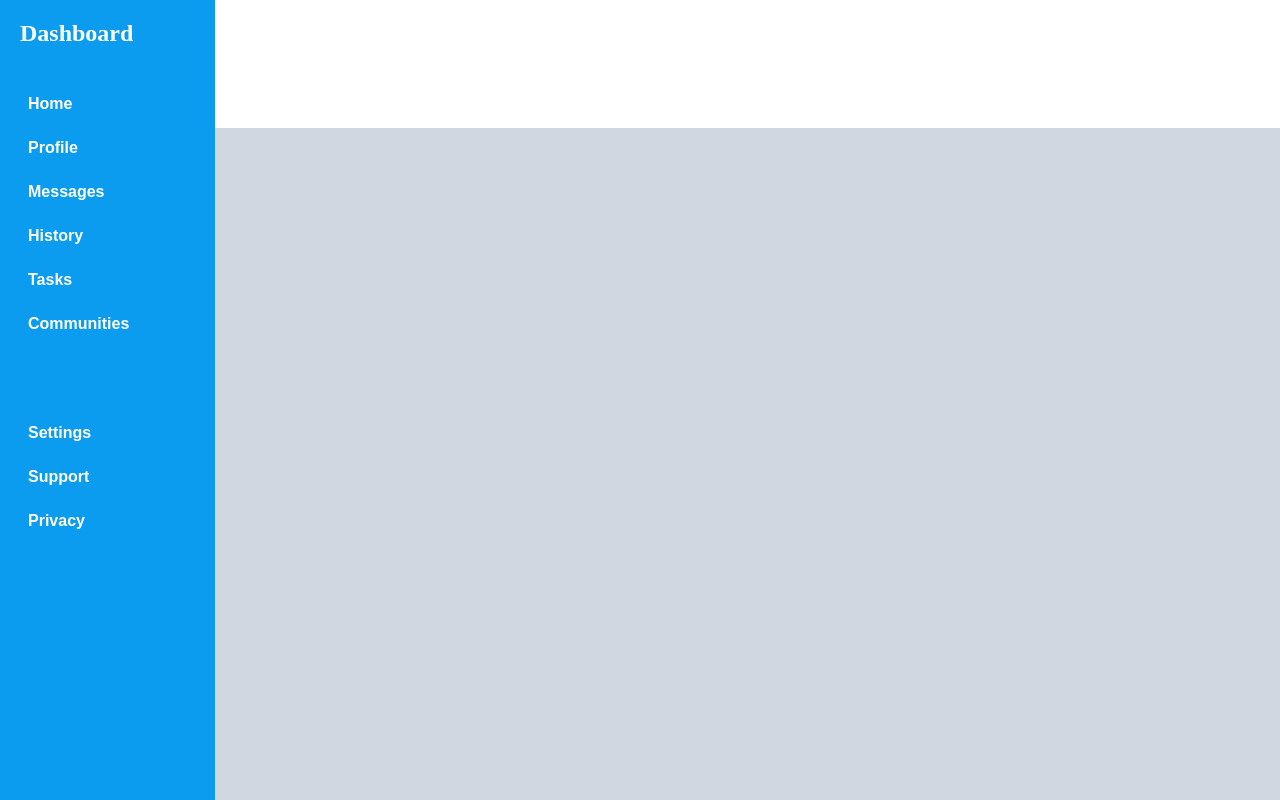
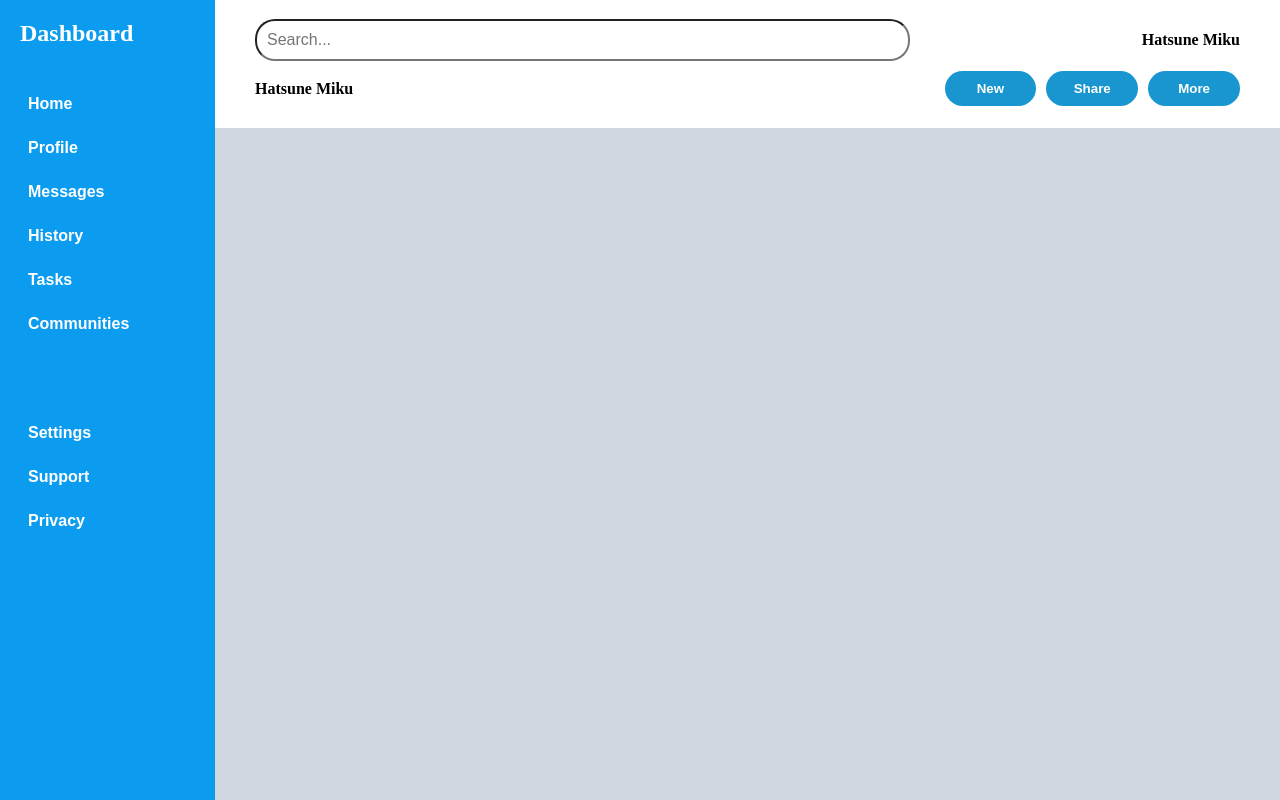
Before and after one commit to Maureesecup/Admin-Dashboard, a plain HTML site: page index.html in a window 1280 px wide. Drawn offline with Linux system fonts and the light colour scheme.

Commit message:
Added rough details to header

```diff
--- a/index.html
+++ b/index.html
@@ -29,7 +29,26 @@
             </nav>
         </aside>
 
-        <header class="top">
+        <header class="top-section">
+
+            <div class="searchbar">
+                <input type="text" placeholder="Search...">
+            </div>
+
+            <div class="tr-name">
+                Hatsune Miku
+            </div>
+
+            <div class="b-name">
+                Hatsune Miku
+            </div>
+
+            <div class="header-buttons">
+                <button>New</button>
+                <button>Share</button>
+                <button>More</button>
+            </div>
+
         </header>
 
         <main class="middle">
--- a/styles.css
+++ b/styles.css
@@ -60,3 +60,56 @@
     padding: 8px;
     cursor: pointer;
 }
+
+.top-section {
+    display: grid;
+    grid-template-columns: 70% 30%;
+    grid-template-rows: 1fr 1fr;
+    align-items: center;
+    padding: 15px 40px;
+    background: white;
+}
+
+.searchbar {
+    grid-column: 1;
+    grid-row: 1;
+
+}
+
+.searchbar input {
+    width: 95%;
+    padding: 10px;
+    font-size: 16px;
+    border-radius: 20px;
+}
+
+.tr-name {
+    grid-column: 2;
+    grid-row: 1;
+    justify-self: end;
+    font-weight: bold;
+}
+
+.b-name {
+    grid-column: 1;
+    grid-row: 2;
+    font-weight: bold;
+}
+
+.header-buttons {
+    grid-column: 2;
+    grid-row: 2;
+    display: grid;
+    grid-template-columns: repeat(3, 1fr);
+    gap: 10px;
+}
+
+.header-buttons button {
+    padding: 10px;
+    border: none;
+    border-radius: 20px;
+    background: #1996cf;
+    color: white;
+    font-weight: bold;
+    cursor: pointer;
+}
```
